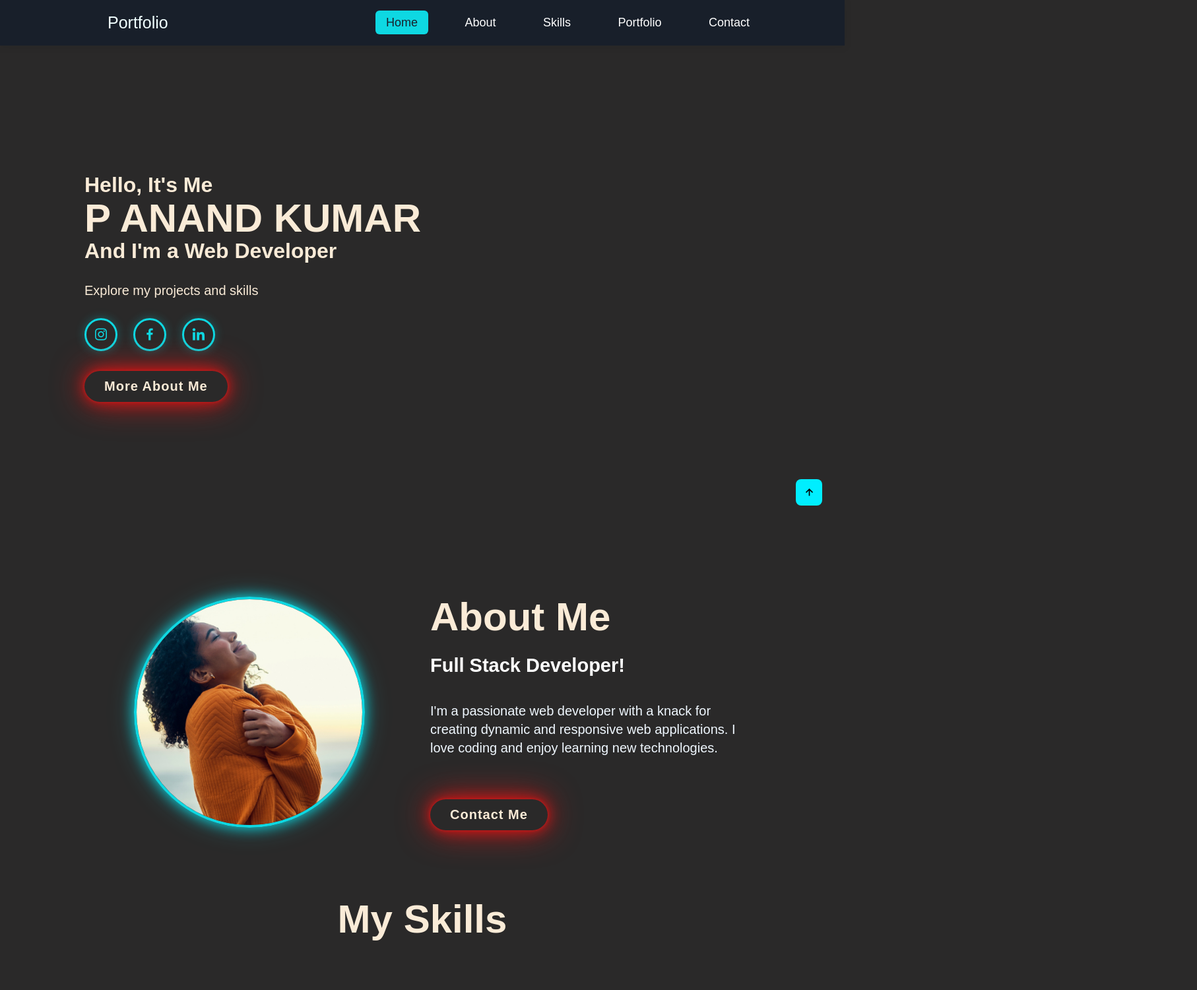
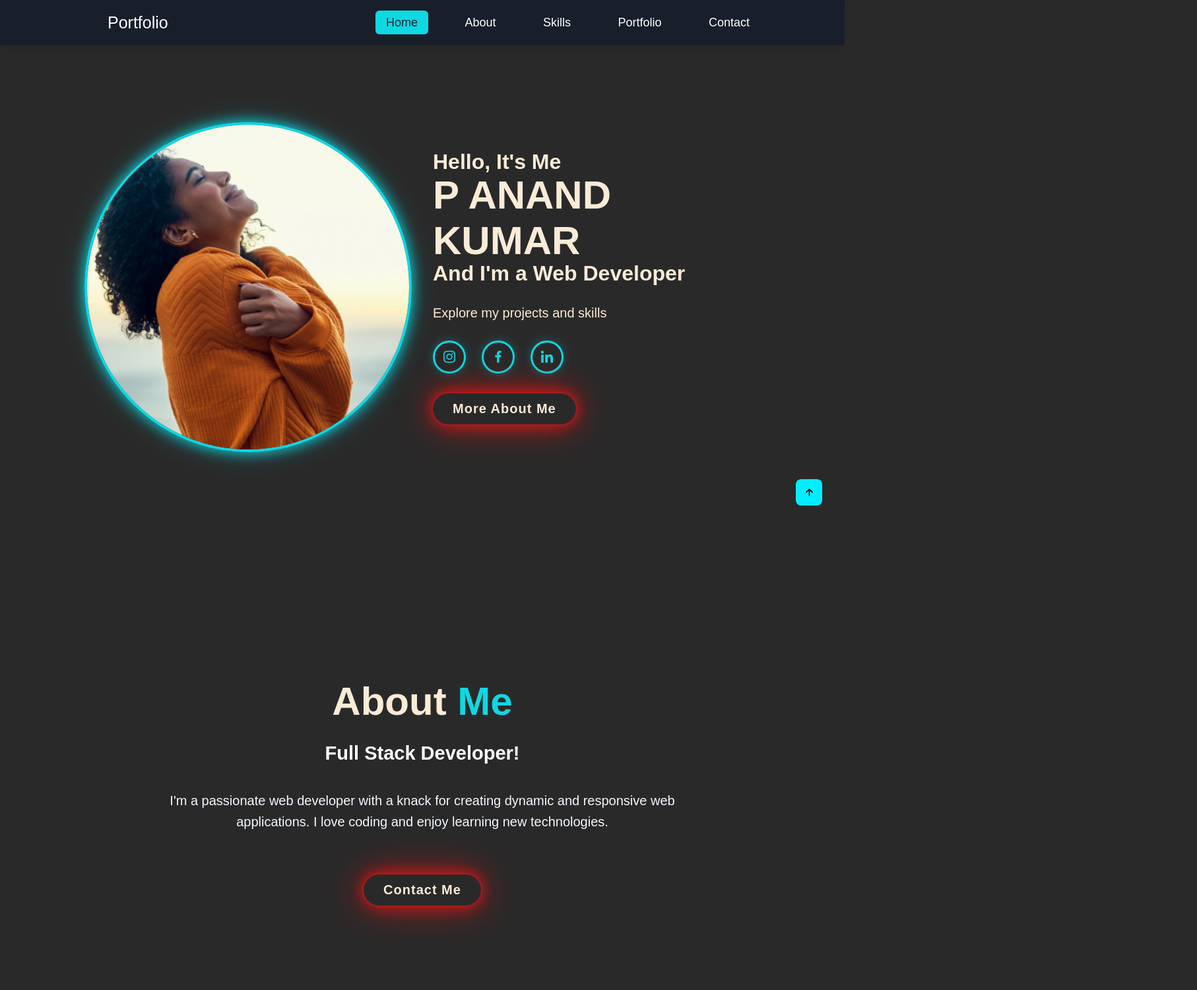
Before and after one commit to anandkumarp012/Portfolio, a plain HTML site: page index.html in a window 1280 px wide. Shown: the top 1500 px of the page at 66% size, 1814 px wide, since content can reach past the window. Drawn offline with nearby package versions, Linux system fonts and the light colour scheme.

Commit message:
second commit

```diff
--- a/Style.css
+++ b/Style.css
@@ -75,11 +75,38 @@ body{
     background-color: #2a2929;
     background-size: cover;
     background-position: center;
-    display:flex;
+    display: flex;
     align-items: center;
+    justify-content: space-between;
     padding: 70px 10% 0;
+    gap: 2rem;
 }
-.home-content{
+.home-img {
+    flex: 1;
+    max-width: 500px;
+    height: 500px;
+    position: relative;
+    opacity: 0;
+    animation: slideRight 1s ease forwards;
+    animation-delay: 0.5s;
+}
+.home-img img {
+    width: 100%;
+    height: 100%;
+    object-fit: cover;
+    border-radius: 50%;
+    border: 4px solid #0ed8e2;
+    box-shadow: 0 0 20px #0ed8e2,
+                0 0 40px rgba(14, 216, 226, 0.3);
+    transition: all 0.3s ease;
+}
+.home-img img:hover {
+    transform: scale(1.05);
+    box-shadow: 0 0 30px #0ed8e2,
+                0 0 60px rgba(14, 216, 226, 0.4);
+}
+.home-content {
+    flex: 1;
     max-width: 600px;
 }
 .home-content h3{
@@ -162,12 +189,13 @@ body{
     0 0 20px cyan, 0 0 50px cyan,
     0 0 100px cyan, 0 0 200px cyan
 }
-.about{
-    display:grid;
-    grid-template-columns: repeat(2, 1fr);
+.about {
+    display: flex;
+    justify-content: center;
     align-items: center;
-    gap: 1.5rem;
-    padding: 100px 10% 0;
+    min-height: 100vh;
+    padding: 100px 10%;
+    text-align: center;
 }
 .about-img {
     position: relative;
@@ -190,25 +218,35 @@ body{
     box-shadow: 0 0 30px #0ed8e2,
                 0 0 60px rgba(14, 216, 226, 0.4);
 }
-.about-text h2{
+.about-text {
+    max-width: 800px;
+    margin: 0 auto;
+}
+.about-text h2 {
     font-size: 60px;
+    margin-bottom: 20px;
+    animation: slideBottom 1s ease forwards;
 }
-.about-text h2 span{
-    color:antiquewhite
+.about-text h2 span {
+    color: #0ed8e2;
 }
-.about-text h4{
+.about-text h4 {
     font-size: 29px;
     font-weight: 600;
-    color:#fff;
-    line-height:1.7;
+    color: #fff;
+    line-height: 1.7;
     margin: 15px 0 30px;
-
+    animation: slideTop 1s ease forwards;
 }
-.about-text p{
+.about-text p {
     color: aliceblue;
     font-size: 20px;
-    line-height: 1.4;
+    line-height: 1.6;
     margin-bottom: 4rem;
+    animation: slideLeft 1s ease forwards;
+}
+.about-text .btn-box {
+    animation: slideRight 1s ease forwards;
 }
 #services{
     color:antiquewhite;
@@ -731,7 +769,7 @@ body{
 }
 @keyframes slideRight{
     0%{
-        transform: translateX(-100%);
+        transform: translateX(-100px);
         opacity: 0;
     }
     100%{
--- a/index.html
+++ b/index.html
@@ -23,6 +23,9 @@
 
     <!-- Home Section -->
     <section class="home" id="home">
+        <div class="home-img">
+            <img src="self.png" alt="main">
+        </div>
         <div class="home-content">
             <h3>Hello, It's Me</h3>
             <h1>P ANAND KUMAR</h1>
@@ -39,9 +42,7 @@
 
     <!-- About Section -->
     <section class="about" id="about">
-        <div class="about-img">
-            <img src="self.png" alt="Professional headshot of P ANAND KUMAR">
-        </div>
+
         <div class="about-text">
             <h2>About <span>Me</span></h2>
             <h4>Full Stack Developer!</h4>
```
